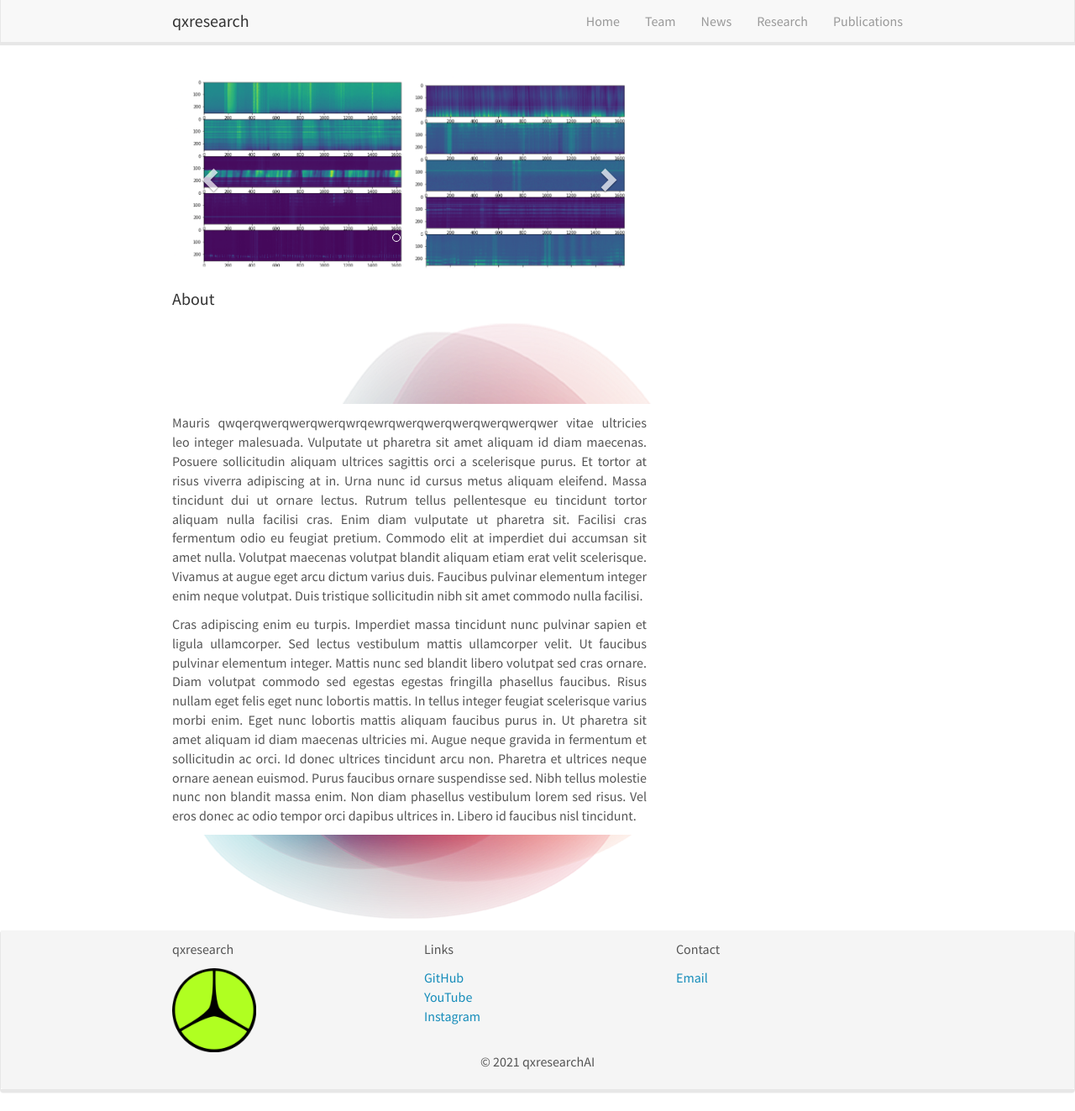
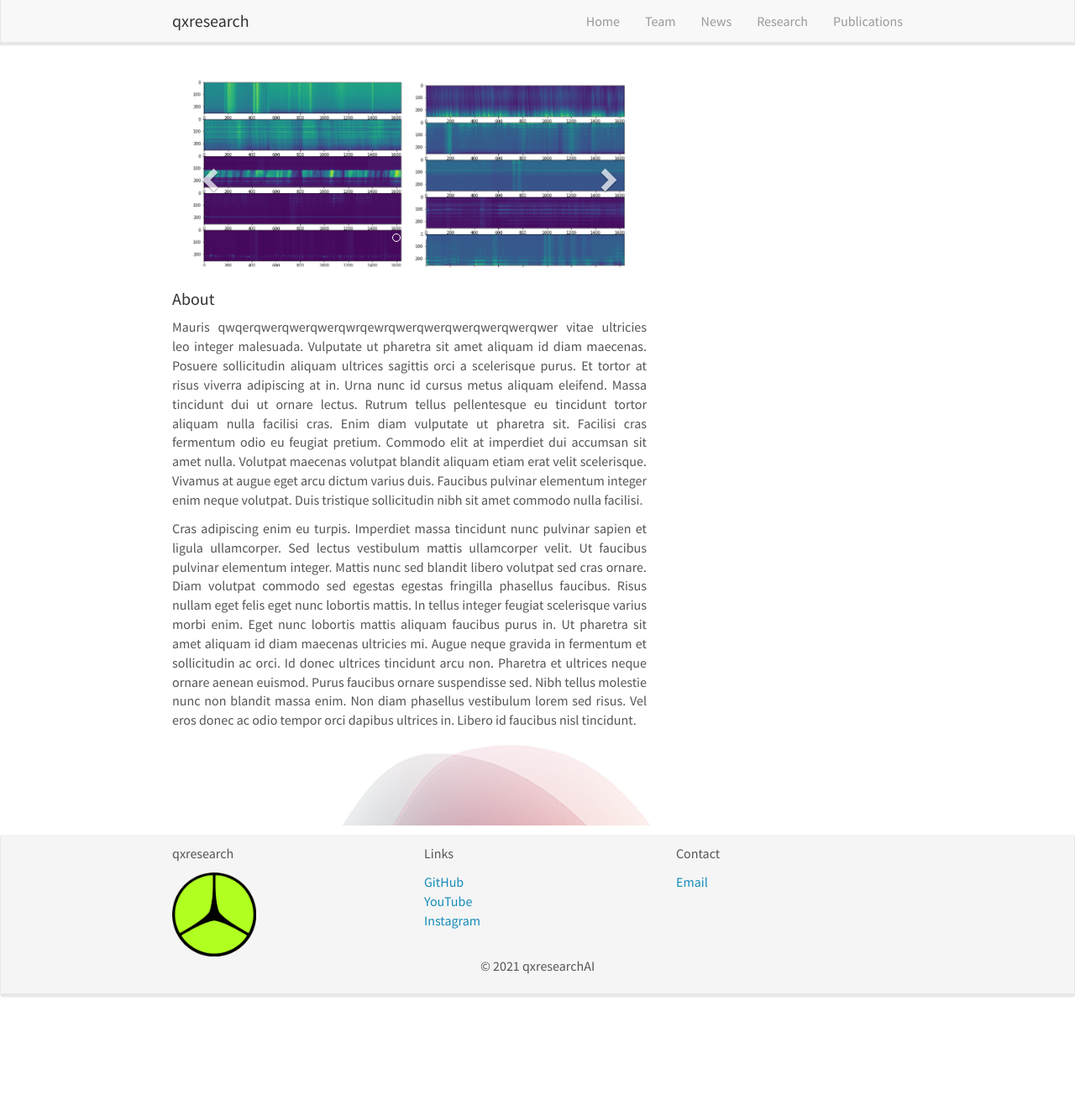
Before and after one commit to qxresearch/qxresearch.github.io, a Jekyll site: the page built from _pages/home.md, in a window 1280 px wide and 1323 px high. Shown: the whole window at 84% size. Built offline with Jekyll 4.4.1, drawn with Linux system fonts in a browser that asks for light colours; nearby versions of some CDN libraries; comment, search, counter and statistics services are not loaded.

Commit message:
Update home.md

```diff
--- a/_pages/home.md
+++ b/_pages/home.md
@@ -7,18 +7,12 @@ permalink: /
 ---
 #### About
 
-<p align="center">
-  <a href="https://www.youtube.com/channel/UCX7oe66V8zyFpAJyMfPL9VA">
-    <img src="https://raw.githubusercontent.com/qxresearch/qxresearch.github.io/main/images/Delete/keyf.png" alt="Logo"  width="700" height="103">
-  </a>
-</p>
-
 Mauris qwqerqwerqwerqwerqwrqewrqwerqwerqwerqwerqwerqwer vitae ultricies leo integer malesuada. Vulputate ut pharetra sit amet aliquam id diam maecenas. Posuere sollicitudin aliquam ultrices sagittis orci a scelerisque purus. Et tortor at risus viverra adipiscing at in. Urna nunc id cursus metus aliquam eleifend. Massa tincidunt dui ut ornare lectus. Rutrum tellus pellentesque eu tincidunt tortor aliquam nulla facilisi cras. Enim diam vulputate ut pharetra sit. Facilisi cras fermentum odio eu feugiat pretium. Commodo elit at imperdiet dui accumsan sit amet nulla. Volutpat maecenas volutpat blandit aliquam etiam erat velit scelerisque. Vivamus at augue eget arcu dictum varius duis. Faucibus pulvinar elementum integer enim neque volutpat. Duis tristique sollicitudin nibh sit amet commodo nulla facilisi.
 
 Cras adipiscing enim eu turpis. Imperdiet massa tincidunt nunc pulvinar sapien et ligula ullamcorper. Sed lectus vestibulum mattis ullamcorper velit. Ut faucibus pulvinar elementum integer. Mattis nunc sed blandit libero volutpat sed cras ornare. Diam volutpat commodo sed egestas egestas fringilla phasellus faucibus. Risus nullam eget felis eget nunc lobortis mattis. In tellus integer feugiat scelerisque varius morbi enim. Eget nunc lobortis mattis aliquam faucibus purus in. Ut pharetra sit amet aliquam id diam maecenas ultricies mi. Augue neque gravida in fermentum et sollicitudin ac orci. Id donec ultrices tincidunt arcu non. Pharetra et ultrices neque ornare aenean euismod. Purus faucibus ornare suspendisse sed. Nibh tellus molestie nunc non blandit massa enim. Non diam phasellus vestibulum lorem sed risus. Vel eros donec ac odio tempor orci dapibus ultrices in. Libero id faucibus nisl tincidunt.
 
 <p align="center">
   <a href="https://www.youtube.com/channel/UCX7oe66V8zyFpAJyMfPL9VA">
-    <img src="https://raw.githubusercontent.com/qxresearch/qxresearch.github.io/main/images/Delete/keyl.png" alt="Logo" width="570" height="103">
+    <img src="https://raw.githubusercontent.com/qxresearch/qxresearch.github.io/main/images/Delete/keyf.png" alt="Logo"  width="700" height="103">
   </a>
 </p>
```
